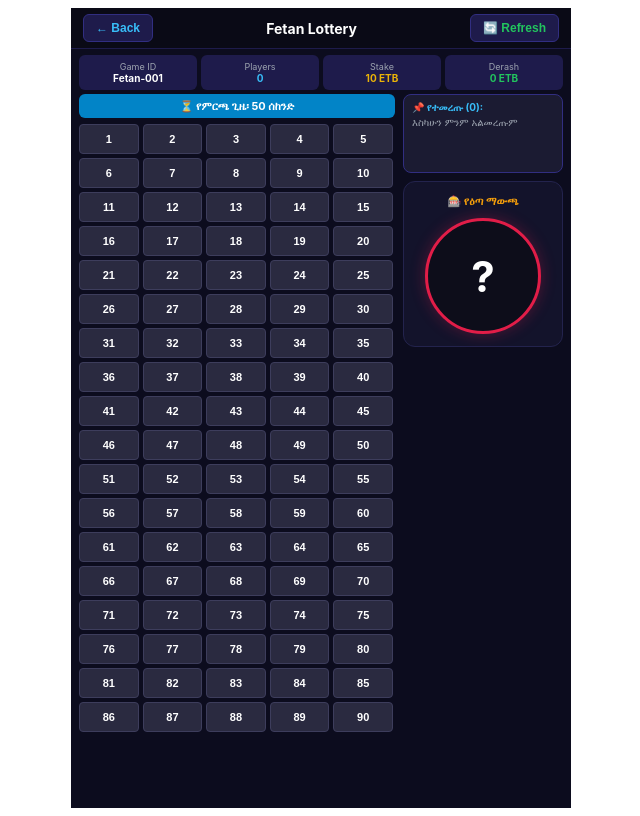
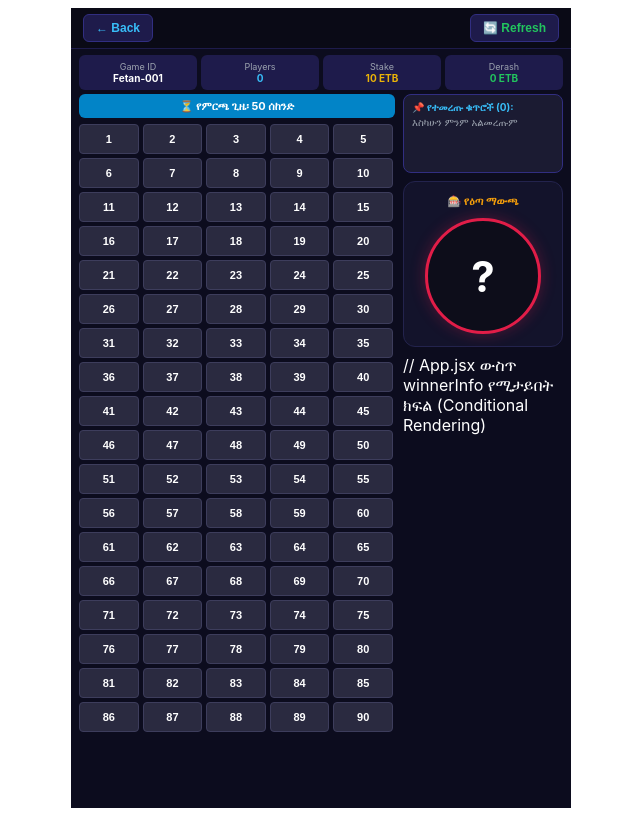
Before and after one commit to tesenaa/fetan-lottery, a React (Vite) app in the folder frontend/: page / in a window 1280 px wide. Both pictures are taken after a click on the button "► Play 10 ETB". Shown: the whole page, without its empty margins (319-959 px from the left). Built offline with nearby package versions, Linux system fonts and the light colour scheme; no server answers.

Commit message:
fix no selected number result card logic

```diff
--- a/frontend/src/App.jsx
+++ b/frontend/src/App.jsx
@@ -129,7 +129,8 @@ export default function App() {
     });
 
     socket.on('game_result', (data) => {
-      if (!data) return;
+  if (!data || data.winningNumber === 'NONE') return; // ቁጥር ካልተመረጠ 采用 አያደርግም
+
   setPhase('spinning');
   setWinningNumber('SPINNING');
 
@@ -137,14 +138,19 @@ export default function App() {
     setPhase('result');
     const winNum = data.winningNumber;
     setWinningNumber(winNum);
+
     const winItem = data.selectedNumbers?.find(
       n => typeof n === 'object' && String(n.number) === String(winNum)
     );
+
+    if (winItem) {
       setWinnerInfo({
         number: winNum,
-          userName: winItem?.userName || (winItem ? `@user_${winItem.userId}` : 'ያልታወቀ ተጫዋች'),
+        userName: winItem.userName || `@user_${winItem.userId}`,
         derash: data.derash !== undefined ? data.derash : derash
       });
+    }
+
     fetchUserData();
 
     resultTimeout = setTimeout(() => {
@@ -282,7 +288,7 @@ export default function App() {
               <div style={{ flex: 1, display: 'flex', flexDirection: 'column', overflow: 'hidden' }}>
                 <div style={{ display: 'flex', justifyContent: 'space-between', alignItems: 'center', padding: '6px 12px', backgroundColor: '#0a0a16', borderBottom: '1px solid #1e1b4b', flexShrink: 0 }}>
                   <button onClick={() => setCurrentScreen('home')} style={{ backgroundColor: '#1e1b4b', color: '#38bdf8', border: '1px solid #312e81', borderRadius: '6px', padding: '6px 12px', fontSize: '12px', cursor: 'pointer', fontWeight: 'bold' }}> ← Back </button>
-                  <div style={{ fontWeight: 'bold', fontSize: '14px' }}>Fetan Lottery</div>
+
                   <button onClick={() => fetchUserData()} style={{ backgroundColor: '#1e1b4b', color: '#22c55e', border: '1px solid #312e81', borderRadius: '6px', padding: '6px 12px', fontSize: '12px', cursor: 'pointer', fontWeight: 'bold' }}> 🔄 Refresh </button>
                 </div>
                 <div style={{ display: 'grid', gridTemplateColumns: 'repeat(4, 1fr)', gap: '4px', padding: '6px 8px 4px 8px', flexShrink: 0 }}>
@@ -325,7 +331,7 @@ export default function App() {
                   </div>
                   <div style={{ width: '160px', display: 'flex', flexDirection: 'column', gap: '8px', flexShrink: 0, justifyContent: 'flex-start', overflowY: 'auto' }}>
                     <div style={{ backgroundColor: '#1b1b32', borderRadius: '8px', padding: '6px 8px', minHeight: '65px', maxHeight: '90px', border: '1px solid #312e81', display: 'flex', flexDirection: 'column', flexShrink: 0 }}>
-                      <div style={{ fontSize: '10px', color: '#38bdf8', marginBottom: '2px', fontWeight: 'bold' }}> 📌 የተመረጡ ({selectedNumbers.length}): </div>
+                      <div style={{ fontSize: '10px', color: '#38bdf8', marginBottom: '2px', fontWeight: 'bold' }}> 📌 የተመረጡ ቁጥሮች ({selectedNumbers.length}): </div>
                       <div style={{ fontSize: '10px', color: '#9ca3af', lineHeight: '1.2', wordBreak: 'break-word', overflowY: 'auto', flex: 1 }}>
                         {selectedNumbers.length > 0 ? selectedNumbers.join(', ') : 'እስካሁን ምንም አልመረጡም'}
                       </div>
@@ -351,7 +357,10 @@ export default function App() {
  )}
                       </div>
                     </div>
-                    {winnerInfo && (
+
+                    // App.jsx ውስጥ winnerInfo የሚታይበት ክፍል (Conditional Rendering)
+
+{winnerInfo && winnerInfo.number && winnerInfo.number !== 'NONE' && winnerInfo.number !== '?' && (
   <div style={{ backgroundColor: '#064e3b', border: '1px solid #10b981', borderRadius: '10px', padding: '10px 8px', textAlign: 'center', boxShadow: '0 0 16px rgba(16, 185, 129, 0.5)', flexShrink: 0 }}>
     <div style={{ fontSize: '11px', color: '#a7f3d0', fontWeight: 'bold' }}>🎉 ዕጣው ወጥቷል!</div>
     <div style={{ fontSize: '13px', color: '#facc15', fontWeight: 'bold', marginTop: '4px' }}> አሸናፊ ቁጥር: #{winnerInfo.number} </div>
```
Also changed, not shown: 1 other file (tests, documents, lock files or other folders). Lines whose indentation alone changed are shown as unchanged.
